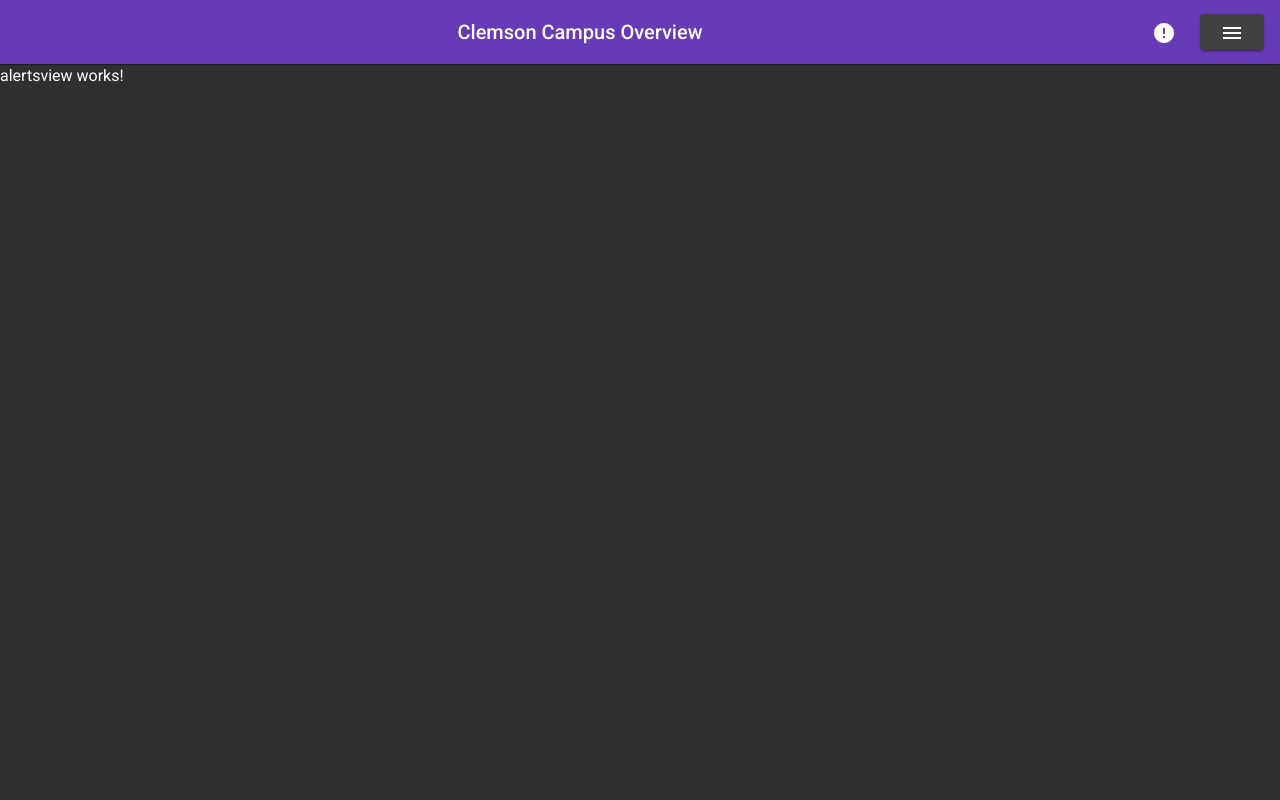
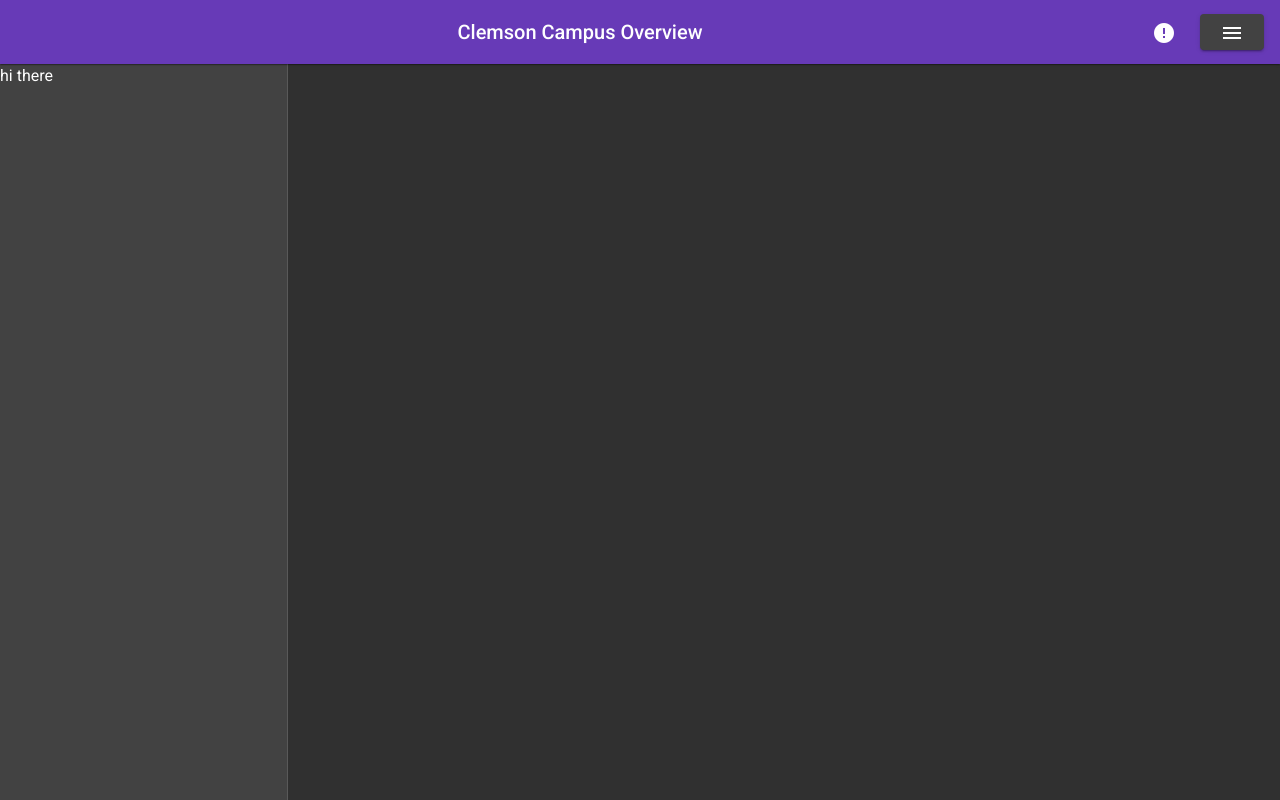
Before and after one commit to whitedl/CEVAC, an Angular app in the folder Web_Dashboard/: page /alerts in a window 1280 px wide. Built offline with nearby package versions, Linux system fonts and the light colour scheme.

Commit message:
Added sidenav to alerts

```diff
--- a/Web_Dashboard/src/app/alertsview/alertsview/alertsview.component.html
+++ b/Web_Dashboard/src/app/alertsview/alertsview/alertsview.component.html
@@ -1,3 +1,12 @@
-<p>
-  alertsview works!
-</p>
+<mat-sidenav-container>
+  <mat-sidenav
+    mode="side"
+    opened="true"
+    disableClose="true"
+    fixedInViewport="false"
+  >
+    hi there
+    <router-outlet></router-outlet>
+  </mat-sidenav>
+  <mat-sidenav-content> </mat-sidenav-content>
+</mat-sidenav-container>
--- a/Web_Dashboard/src/app/alertsview/alertsview/alertsview.component.scss
+++ b/Web_Dashboard/src/app/alertsview/alertsview/alertsview.component.scss
@@ -0,0 +1,11 @@
+:host {
+  flex: 1 1 100%;
+}
+
+mat-sidenav-container {
+  height: 100%;
+}
+
+mat-sidenav {
+  width: 18rem;
+}
--- a/Web_Dashboard/src/app/mapview/mapview/mapview.component.html
+++ b/Web_Dashboard/src/app/mapview/mapview/mapview.component.html
@@ -4,6 +4,7 @@
     opened="true"
     disableClose="false"
     fixedInViewport="false"
+    class="scrollContainer"
   >
     <mat-accordion multi="true" class="flex-col filler flex-align-stretch">
       <app-controlbox></app-controlbox>
--- a/Web_Dashboard/src/app/mapview/mapview/mapview.component.scss
+++ b/Web_Dashboard/src/app/mapview/mapview/mapview.component.scss
@@ -7,7 +7,7 @@
 }
 
 mat-sidenav {
-  width: 300px;
+  width: 18rem;
 }
 
 #map {
--- a/Web_Dashboard/src/styles.scss
+++ b/Web_Dashboard/src/styles.scss
@@ -112,6 +112,10 @@
 MATERIAL CUSTOMIZATION
 ******************************************************************************/
 
+.scrollContainer {
+  @include scrollcontainer;
+}
+
 // exactly what it says it is
 .scrollableExpansion {
   display: flex !important;
```
